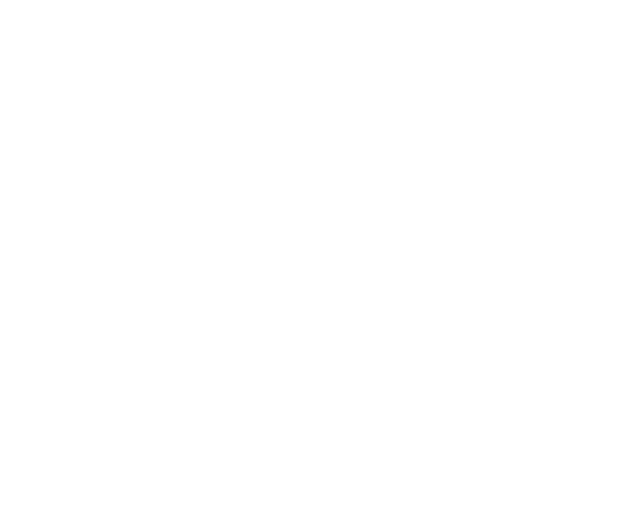
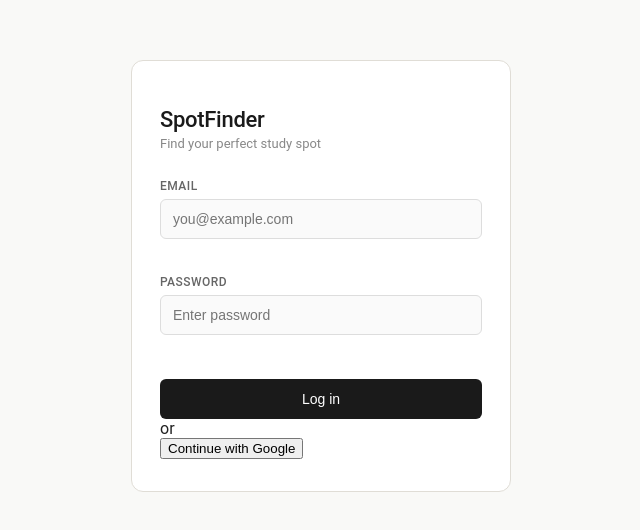
Before and after one commit to vincenttrinh9098/cafe-finder, a React (Vite) app in the folder cafe-finder-frontend/: page /login in a window 1280 px wide. Before the commit this address had no page. Shown: the part 124-654 px from the top of the page, without its empty margins (319-959 px from the left). Built offline with nearby package versions, Linux system fonts and the light colour scheme.

Commit message:
Login page (protectedroutes, loginform & validation)

```diff
--- a/cafe-finder-frontend/src/App.jsx
+++ b/cafe-finder-frontend/src/App.jsx
@@ -1,6 +1,8 @@
 import { Routes, Route } from 'react-router-dom';
 import {Discovery} from './pages/discovery/Discovery';
 import {Place} from './pages/place-details/Place';
+import {Login} from './pages/login/Login';
+import { ProtectedRoute } from './components/ProtectedRoute';
 
 function App() {
 
@@ -9,6 +11,8 @@
     <Routes>
       <Route index element ={<Discovery/>} />
       <Route path="place" element={<Place/>} />
+      <Route path="login" element={<Login />} />
+      <Route></Route>
     </Routes>
 
   )
--- /dev/null
+++ b/cafe-finder-frontend/src/components/ProtectedRoute.jsx
@@ -0,0 +1,12 @@
+import { Navigate } from 'react-router-dom'
+
+// This will eventually come from Supabase — hardcoded for now to learn the pattern
+const isLoggedIn = false
+
+export function ProtectedRoute({ children }) {
+  if (!isLoggedIn) {
+    return <Navigate to="/login" />
+  }
+
+  return children
+}
--- /dev/null
+++ b/cafe-finder-frontend/src/pages/login/Login.jsx
@@ -0,0 +1,64 @@
+import { useState } from 'react'
+import styles from './Login.module.css'
+import { LoginForm } from './components/LoginForm'
+import { SocialLogin } from './components/SocialLogin'
+import { validateEmail, validatePassword } from './utils/loginValidation'
+
+export function Login() {
+  const [email, setEmail] = useState('')
+  const [password, setPassword] = useState('')
+  const [emailError, setEmailError] = useState('')
+  const [passwordError, setPasswordError] = useState('')
+
+  function handleEmailChange(e) {
+    console.log(e)
+    const value = e.target.value
+    setEmail(value)
+    setEmailError(validateEmail(value))
+  }
+
+  function handlePasswordChange(e) {
+    const value = e.target.value
+    setPassword(value)
+    setPasswordError(validatePassword(value))
+  }
+
+  function handleSubmit(e) {
+    e.preventDefault()
+
+    const emailErr = validateEmail(email)
+    const passwordErr = validatePassword(password)
+
+    setEmailError(emailErr)
+    setPasswordError(passwordErr)
+
+    if (!emailErr && !passwordErr) {
+      console.log('Form is valid — ready to connect to Supabase')
+    }
+  }
+
+  return (
+    <div className={styles.loginContainer}>
+      <div className={styles.loginCard}>
+
+        <div className={styles.branding}>
+          <h1>SpotFinder</h1>
+          <p>Find your perfect study spot</p>
+        </div>
+
+        <LoginForm
+          email={email}
+          password={password}
+          emailError={emailError}
+          passwordError={passwordError}
+          onEmailChange={handleEmailChange}
+          onPasswordChange={handlePasswordChange}
+          onSubmit={handleSubmit}
+        />
+
+        <SocialLogin />
+
+      </div>
+    </div>
+  )
+}
--- /dev/null
+++ b/cafe-finder-frontend/src/pages/login/Login.module.css
@@ -0,0 +1,97 @@
+.loginContainer {
+  min-height: 100vh;
+  background: #f9f9f7;
+  display: flex;
+  align-items: center;
+  justify-content: center;
+  padding: 2rem 1rem;
+}
+
+.loginCard {
+  background: white;
+  border: 0.5px solid #e0ddd6;
+  border-radius: 12px;
+  padding: 2rem 1.75rem;
+  width: 100%;
+  max-width: 380px;
+}
+
+.branding {
+  margin-bottom: 1.75rem;
+}
+
+.branding h1 {
+  font-size: 22px;
+  font-weight: 500;
+  color: #1a1a1a;
+  letter-spacing: -0.3px;
+  margin-bottom: 4px;
+}
+
+.branding p {
+  font-size: 13px;
+  color: #888;
+}
+
+.formGroup {
+  margin-bottom: 1rem;
+}
+
+.formGroup label {
+  display: block;
+  font-size: 12px;
+  font-weight: 500;
+  color: #666;
+  margin-bottom: 6px;
+  text-transform: uppercase;
+  letter-spacing: 0.04em;
+}
+
+.formGroup input {
+  width: 100%;
+  height: 40px;
+  padding: 0 12px;
+  font-size: 14px;
+  border: 1px solid #ddd;
+  border-radius: 6px;
+  background: #fafafa;
+  color: #1a1a1a;
+  outline: none;
+  transition: border-color 0.15s;
+  box-sizing: border-box;
+}
+
+.formGroup input:focus {
+  border-color: #1a1a1a;
+  background: white;
+}
+
+.inputError {
+  border-color: #e24b4a !important;
+}
+
+.errorMsg {
+  display: block;
+  font-size: 12px;
+  color: #e24b4a;
+  min-height: 16px;
+  margin-top: 4px;
+}
+
+.submitBtn {
+  width: 100%;
+  height: 40px;
+  margin-top: 0.5rem;
+  font-size: 14px;
+  font-weight: 500;
+  background: #1a1a1a;
+  color: white;
+  border: none;
+  border-radius: 6px;
+  cursor: pointer;
+  transition: background 0.15s;
+}
+
+.submitBtn:hover {
+  background: #333;
+}
--- /dev/null
+++ b/cafe-finder-frontend/src/pages/login/components/LoginForm.jsx
@@ -0,0 +1,45 @@
+import styles from '../Login.module.css'
+
+export function LoginForm({
+  email,
+  password,
+  emailError,
+  passwordError,
+  onEmailChange,
+  onPasswordChange,
+  onSubmit
+}) {
+  return (
+    <form onSubmit={onSubmit}>
+
+      <div className={styles.formGroup}>
+        <label htmlFor="email">Email</label>
+        <input
+          type="email"
+          id="email"
+          placeholder="you@example.com"
+          value={email}
+          onChange={onEmailChange}
+          className={emailError ? styles.inputError : ''}
+        />
+        <span className={styles.errorMsg}>{emailError}</span>
+      </div>
+
+      <div className={styles.formGroup}>
+        <label htmlFor="password">Password</label>
+        <input
+          type="password"
+          id="password"
+          placeholder="Enter password"
+          value={password}
+          onChange={onPasswordChange}
+          className={passwordError ? styles.inputError : ''}
+        />
+        <span className={styles.errorMsg}>{passwordError}</span>
+      </div>
+
+      <button type="submit" className={styles.submitBtn}>Log in</button>
+
+    </form>
+  )
+}
--- /dev/null
+++ b/cafe-finder-frontend/src/pages/login/components/SocialLogin.jsx
@@ -0,0 +1,18 @@
+import styles from '../Login.module.css'
+
+export function SocialLogin() {
+  function handleGoogleLogin() {
+    // Supabase Google OAuth will go here
+  }
+
+  return (
+    <div className={styles.socialLogin}>
+      <div className={styles.divider}>
+        <span>or</span>
+      </div>
+      <button type="button" className={styles.googleBtn} onClick={handleGoogleLogin}>
+        Continue with Google
+      </button>
+    </div>
+  )
+}
--- /dev/null
+++ b/cafe-finder-frontend/src/pages/login/utils/loginValidation.js
@@ -0,0 +1,19 @@
+export function validateEmail(value) {
+  if (value.trim() === '') {
+    return 'Email is required'
+  }
+  if (!value.includes('@') || !value.includes('.')) {
+    return 'Enter a valid email address'
+  }
+  return ''
+}
+
+export function validatePassword(value) {
+  if (value.trim() === '') {
+    return 'Password is required'
+  }
+  if (value.length < 6) {
+    return 'Password must be at least 6 characters'
+  }
+  return ''
+}
```
